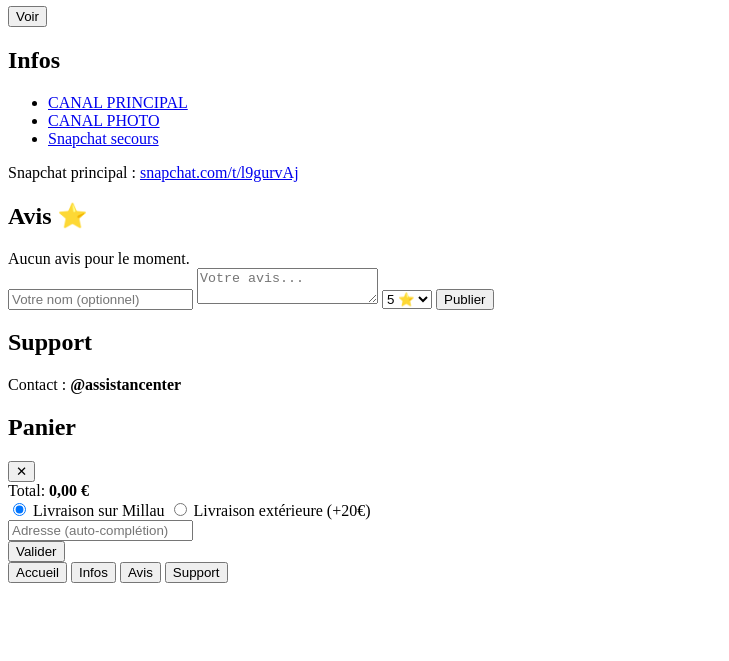
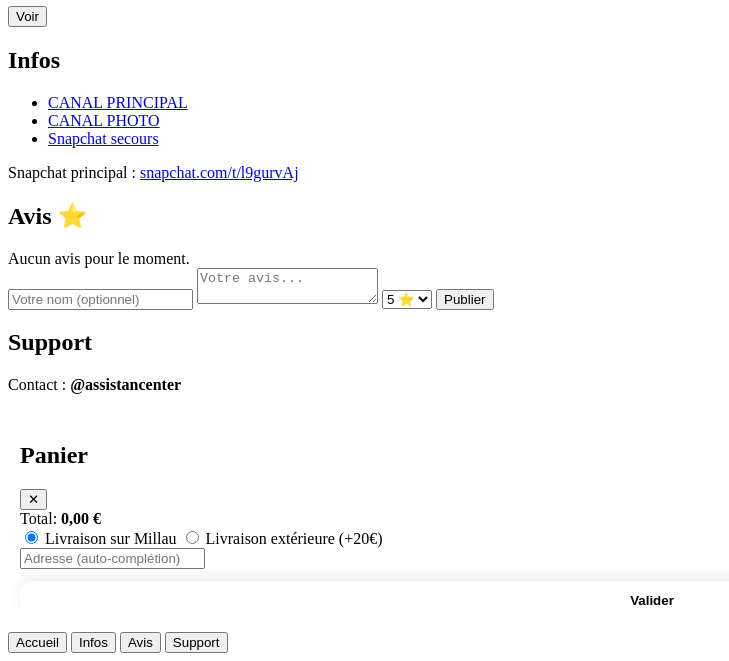
Before and after one commit to bossnaboss212/biutique, a website: page boutique/public/index.html in a window 1280 px wide. Shown: the part 2673-3334 px from the top of the page, without its empty margins (0-729 px from the left). Before the commit the page ends 3264 px from the top, so only its background shows below. Drawn offline with Linux system fonts and the light colour scheme.

Commit message:
Update style.css

```diff
--- a/boutique/public/style.css
+++ b/boutique/public/style.css
@@ -70,3 +70,51 @@
   <script src="app.js"></script>
 </body>
 </html>
+
+/* ====== Feuille (overlay panier) ====== */
+.sheet {
+  position: fixed;
+  inset: 0;
+  display: none;                  /* cachée par défaut */
+  background: rgba(0,0,0,.45);
+  overflow: hidden;               /* on bloque le scroll derrière */
+}
+.sheet:not(.hidden){
+  display: flex;
+  align-items: flex-end;
+}
+
+/* Carte du panier (le panneau qui remonte) */
+.sheet-card{
+  background: var(--card);
+  width: 100%;
+  max-height: 85vh;               /* limite la hauteur sur mobile */
+  overflow-y: auto;               /* ⟵ on scrolle à l’intérieur */
+  -webkit-overflow-scrolling: touch;
+  border-top-left-radius: 16px;
+  border-top-right-radius: 16px;
+  padding: 12px;
+  display: block;                 /* important pour sticky */
+}
+
+/* Empêche la page derrière de scroller quand la feuille est ouverte */
+body.modal-open{ overflow: hidden; }
+
+/* ====== Bouton Valider collé en bas de la feuille ====== */
+.fixed-btn{
+  position: sticky;               /* colle au bas du viewport de la feuille */
+  bottom: 0;
+  left: 0; right: 0;
+  width: 100%;
+  margin-top: 12px;
+  padding: 12px 16px;
+  font-weight: 700;
+  border-radius: 12px;
+  border: 1px solid var(--border);
+  background: var(--accent);
+  color: var(--text);
+  /* espace de sécurité iPhone (Dynamic Island / Home bar) */
+  padding-bottom: calc(12px + env(safe-area-inset-bottom));
+  box-shadow: 0 -6px 12px rgba(0,0,0,.06);
+  z-index: 1;
+}
```
